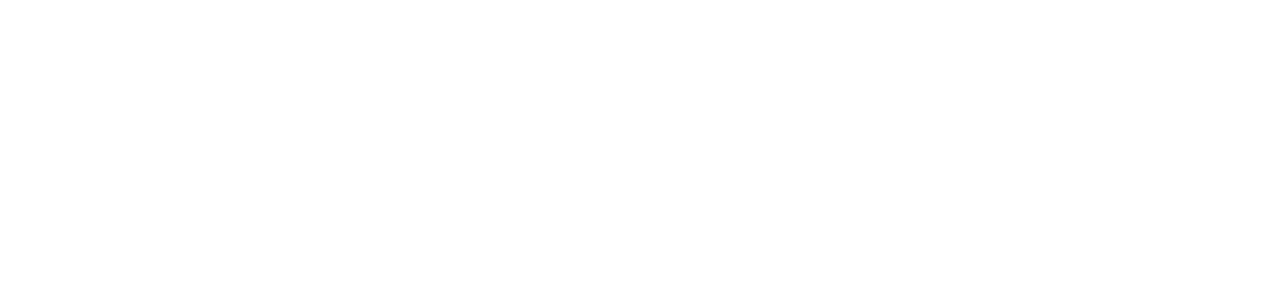
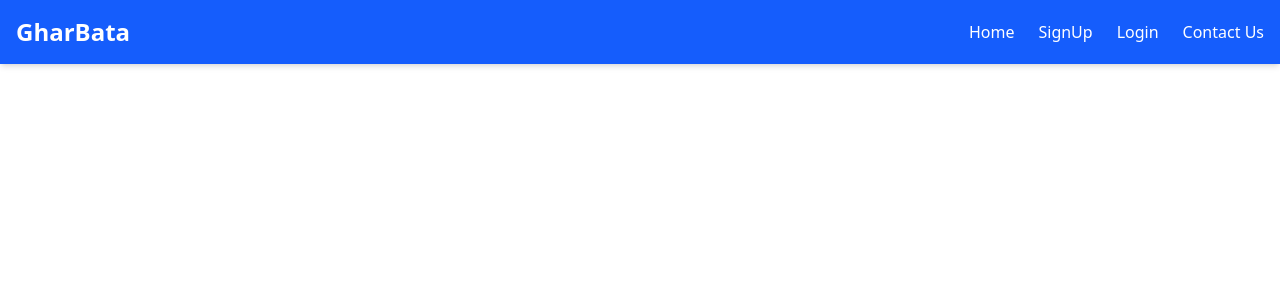
Before and after one commit to Aalok376/GharBata, a React (Vite) app in the folder frontend/: page / in a window 1280 px wide. Before the commit this address had no page. Shown: the top 300 px of the page. Built offline with nearby package versions, Linux system fonts and the light colour scheme.

Commit message:
Navbar ma signup ra login functionalty add garya xa

```diff
--- a/frontend/src/App.jsx
+++ b/frontend/src/App.jsx
@@ -4,12 +4,14 @@ import Client_Login from './pages/Client_Login';
 import Client_Signup from './pages/Client_Signup';
 import Technician_Signup from './pages/Technician_Signup';
 import Technician_Login from './pages/Technician_Login';
+import Navbar from './components/Navbar';
 
 
 
 function App(){
   return (
     <Router>
+      <Navbar/>
       <Routes>
         <Route path='/client_login' element={<Client_Login/>}/>
         <Route path='/client_signup' element={<Client_Signup/>}/>
--- /dev/null
+++ b/frontend/src/components/Navbar.jsx
@@ -0,0 +1,78 @@
+import React, { useState } from "react";
+import { Link } from "react-router-dom";
+
+const Navbar=()=>{
+    const[isSignUpOpen,setIsSignUpOpen]=useState(false);
+    const [isLoginOpen,setIsLoginOpen]=useState(false);
+    return(
+        <nav className="bg-blue-600 text-white p-4 shadow-md">
+            <div className="container mx-auto flex justify-between items-center">
+                {/*Left side:Logo*/}
+                <div className="text-2xl font-bold">
+                    <Link to='/'>GharBata</Link>
+                </div>
+                {/*Right side:Navigation Links*/}
+                <div className="flex items-center space-x-6 ">
+                    <Link to='/' className='hover:text-gray-200'>Home</Link>
+                    {/*SignUp Dropdown */}
+                    <div
+                    className="relative"
+                    onMouseEnter={()=>setIsSignUpOpen(true)}
+                    onMouseLeave={()=>setIsSignUpOpen(false)}
+                    >
+                        <button className="hover:text-gray-200 focus:outline-none">SignUp</button>
+
+                            <div className={`absolute right-0 mt-2 w-40 bg-green-600 text-black rounded-md shadow-lg z-10  transition-all duration-300 ${
+                                isSignUpOpen ? "opacity-100 visible" : "opacity-0 invisible"
+                            }`}>
+                                <Link
+                                to="/client_signup"
+                                className="block px-4 py-2 hover:bg-gray-100"
+                                >
+                                    User
+                                </Link>
+                                <Link
+                                to="/technician_signup"
+                                className="block px-4 py-2 hover:bg-gray-100"
+                                >
+                                    Technician
+                                </Link>
+                            </div>
+
+                    </div>
+                    {/* Login Dropdown */}
+                    <div
+                    className="relative"
+                    onMouseEnter={()=>setIsLoginOpen(true)}
+                    onMouseLeave={()=>setIsLoginOpen(false)}
+                    >
+                        <button className="hover:text-gray-200 focus:outline-none">
+                            Login
+                        </button>
+
+                            <div className={`absolute right-0 mt-2 w-40 bg-green-600 text-black rounded-md shadow-lg z-10 transition-all duration-300 ${
+                                isLoginOpen ? "opacity-100 visible":"opacity-0 invisible"
+                            }`}>
+                                <Link
+                                to="/client_login"
+                                className="block px-4 py-2 hover:bg-gray-100"
+                                >
+                                    User
+                                </Link>
+                                <Link
+                                to="/technician_login"
+                                className="block px-4 py-2 hover:bg-gray-100"
+                                >
+                                    Technician
+                                </Link>
+
+                            </div>
+
+                    </div>
+                    <Link to="/contact" className="hover:text-gray-200">Contact Us</Link>
+                </div>
+            </div>
+        </nav>
+    );
+};
+export default Navbar;
```
